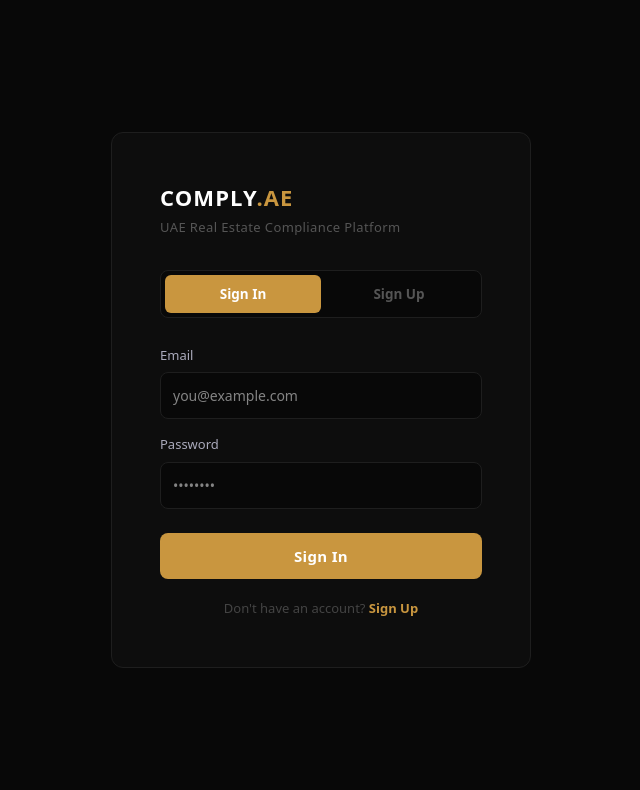
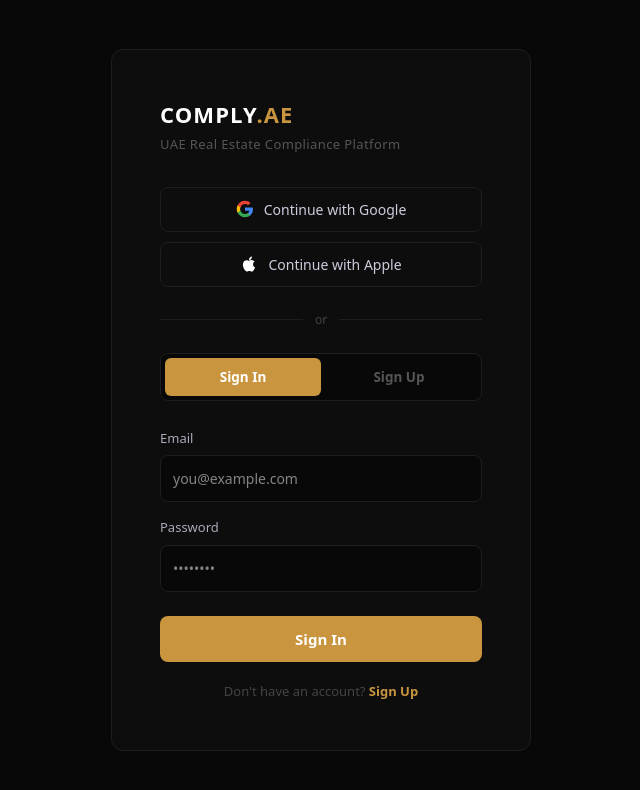
Before and after one commit to Abbsogol/comply-ae, a Next.js app: page /login in a window 1280 px wide. Shown: the top 790 px of the page, without its empty margins (319-959 px from the left). Built offline with nearby package versions, Linux system fonts and the light colour scheme; no server answers; a web font is replaced by a local one.

Commit message:
Add Google and Apple sign in buttons

```diff
--- a/src/app/login/page.tsx
+++ b/src/app/login/page.tsx
@@ -33,7 +33,6 @@ export default function LoginPage() {
         setLoading(false)
         return
       }
-
       const { error } = await supabase.auth.signUp({ email, password })
       if (error) {
         setError(error.message)
@@ -56,6 +55,24 @@ export default function LoginPage() {
     }
   }
 
+  const handleGoogleLogin = async () => {
+    await supabase.auth.signInWithOAuth({
+      provider: 'google',
+      options: {
+        redirectTo: 'https://comply-ae.vercel.app/dashboard',
+      },
+    })
+  }
+
+  const handleAppleLogin = async () => {
+    await supabase.auth.signInWithOAuth({
+      provider: 'apple',
+      options: {
+        redirectTo: 'https://comply-ae.vercel.app/dashboard',
+      },
+    })
+  }
+
   const inputStyle = {
     width: '100%',
     padding: '12px',
@@ -66,6 +83,23 @@ export default function LoginPage() {
     fontSize: '14px',
     boxSizing: 'border-box' as const,
     outline: 'none',
+  }
+
+  const socialBtnStyle = {
+    width: '100%',
+    padding: '11px',
+    backgroundColor: '#0D0D0D',
+    border: '1px solid #1E1E1E',
+    borderRadius: '8px',
+    color: '#ccccdd',
+    fontSize: '14px',
+    fontWeight: '500' as const,
+    cursor: 'pointer',
+    display: 'flex',
+    alignItems: 'center',
+    justifyContent: 'center',
+    gap: '10px',
+    transition: 'border-color 0.2s',
   }
 
   return (
@@ -92,6 +126,33 @@ export default function LoginPage() {
         <p style={{ color: '#555', fontSize: '13px', marginBottom: '32px', letterSpacing: '0.03em' }}>
           UAE Real Estate Compliance Platform
         </p>
+
+        {/* Social Login Buttons */}
+        <div style={{ display: 'flex', flexDirection: 'column', gap: '10px', marginBottom: '24px' }}>
+          <button onClick={handleGoogleLogin} style={socialBtnStyle}>
+            <svg width="18" height="18" viewBox="0 0 24 24">
+              <path fill="#4285F4" d="M22.56 12.25c0-.78-.07-1.53-.2-2.25H12v4.26h5.92c-.26 1.37-1.04 2.53-2.21 3.31v2.77h3.57c2.08-1.92 3.28-4.74 3.28-8.09z"/>
+              <path fill="#34A853" d="M12 23c2.97 0 5.46-.98 7.28-2.66l-3.57-2.77c-.98.66-2.23 1.06-3.71 1.06-2.86 0-5.29-1.93-6.16-4.53H2.18v2.84C3.99 20.53 7.7 23 12 23z"/>
+              <path fill="#FBBC05" d="M5.84 14.09c-.22-.66-.35-1.36-.35-2.09s.13-1.43.35-2.09V7.07H2.18C1.43 8.55 1 10.22 1 12s.43 3.45 1.18 4.93l3.66-2.84z"/>
+              <path fill="#EA4335" d="M12 5.38c1.62 0 3.06.56 4.21 1.64l3.15-3.15C17.45 2.09 14.97 1 12 1 7.7 1 3.99 3.47 2.18 7.07l3.66 2.84c.87-2.6 3.3-4.53 6.16-4.53z"/>
+            </svg>
+            Continue with Google
+          </button>
+
+          <button onClick={handleAppleLogin} style={socialBtnStyle}>
+            <svg width="18" height="18" viewBox="0 0 24 24" fill="#ffffff">
+              <path d="M18.71 19.5c-.83 1.24-1.71 2.45-3.05 2.47-1.34.03-1.77-.79-3.29-.79-1.53 0-2 .77-3.27.82-1.31.05-2.3-1.32-3.14-2.53C4.25 17 2.94 12.45 4.7 9.39c.87-1.52 2.43-2.48 4.12-2.51 1.28-.02 2.5.87 3.29.87.78 0 2.26-1.07 3.8-.91.65.03 2.47.26 3.64 1.98-.09.06-2.17 1.28-2.15 3.81.03 3.02 2.65 4.03 2.68 4.04-.03.07-.42 1.44-1.38 2.83M13 3.5c.73-.83 1.94-1.46 2.94-1.5.13 1.17-.34 2.35-1.04 3.19-.69.85-1.83 1.51-2.95 1.42-.15-1.15.41-2.35 1.05-3.11z"/>
+            </svg>
+            Continue with Apple
+          </button>
+        </div>
+
+        {/* Divider */}
+        <div style={{ display: 'flex', alignItems: 'center', gap: '12px', marginBottom: '24px' }}>
+          <div style={{ flex: 1, height: '1px', backgroundColor: '#1E1E1E' }} />
+          <span style={{ color: '#444', fontSize: '12px' }}>or</span>
+          <div style={{ flex: 1, height: '1px', backgroundColor: '#1E1E1E' }} />
+        </div>
 
         {/* Tabs */}
         <div style={{
@@ -125,96 +186,49 @@ export default function LoginPage() {
         </div>
 
         <form onSubmit={handleSubmit}>
-          {/* Email */}
           <div style={{ marginBottom: '16px' }}>
-            <label style={{ color: '#aaaabb', fontSize: '13px', display: 'block', marginBottom: '7px' }}>
-              Email
-            </label>
-            <input
-              type="email"
-              value={email}
-              onChange={e => setEmail(e.target.value)}
-              required
-              placeholder="you@example.com"
-              style={inputStyle}
-            />
+            <label style={{ color: '#aaaabb', fontSize: '13px', display: 'block', marginBottom: '7px' }}>Email</label>
+            <input type="email" value={email} onChange={e => setEmail(e.target.value)} required placeholder="you@example.com" style={inputStyle} />
           </div>
 
-          {/* Password */}
           <div style={{ marginBottom: mode === 'signup' ? '16px' : '24px' }}>
-            <label style={{ color: '#aaaabb', fontSize: '13px', display: 'block', marginBottom: '7px' }}>
-              Password
-            </label>
-            <input
-              type="password"
-              value={password}
-              onChange={e => setPassword(e.target.value)}
-              required
-              placeholder="••••••••"
-              style={inputStyle}
-            />
+            <label style={{ color: '#aaaabb', fontSize: '13px', display: 'block', marginBottom: '7px' }}>Password</label>
+            <input type="password" value={password} onChange={e => setPassword(e.target.value)} required placeholder="••••••••" style={inputStyle} />
           </div>
 
-          {/* Confirm Password (signup only) */}
           {mode === 'signup' && (
             <div style={{ marginBottom: '24px' }}>
-              <label style={{ color: '#aaaabb', fontSize: '13px', display: 'block', marginBottom: '7px' }}>
-                Confirm Password
-              </label>
-              <input
-                type="password"
-                value={confirmPassword}
-                onChange={e => setConfirmPassword(e.target.value)}
-                required
-                placeholder="••••••••"
-                style={inputStyle}
-              />
+              <label style={{ color: '#aaaabb', fontSize: '13px', display: 'block', marginBottom: '7px' }}>Confirm Password</label>
+              <input type="password" value={confirmPassword} onChange={e => setConfirmPassword(e.target.value)} required placeholder="••••••••" style={inputStyle} />
             </div>
           )}
 
-          {/* Error / Success */}
           {error && (
-            <p style={{ color: '#f87171', fontSize: '13px', marginBottom: '16px', backgroundColor: '#2d0f0f', padding: '10px 12px', borderRadius: '6px' }}>
-              {error}
-            </p>
+            <p style={{ color: '#f87171', fontSize: '13px', marginBottom: '16px', backgroundColor: '#2d0f0f', padding: '10px 12px', borderRadius: '6px' }}>{error}</p>
           )}
           {success && (
-            <p style={{ color: '#4ade80', fontSize: '13px', marginBottom: '16px', backgroundColor: '#052e16', padding: '10px 12px', borderRadius: '6px' }}>
-              {success}
-            </p>
+            <p style={{ color: '#4ade80', fontSize: '13px', marginBottom: '16px', backgroundColor: '#052e16', padding: '10px 12px', borderRadius: '6px' }}>{success}</p>
           )}
 
-          {/* Submit */}
           <button
             type="submit"
             disabled={loading}
             style={{
-              width: '100%',
-              padding: '12px',
-              backgroundColor: GOLD,
-              color: '#ffffff',
-              border: 'none',
-              borderRadius: '8px',
-              fontSize: '15px',
-              fontWeight: '600',
+              width: '100%', padding: '12px',
+              backgroundColor: GOLD, color: '#ffffff',
+              border: 'none', borderRadius: '8px',
+              fontSize: '15px', fontWeight: '600',
               cursor: loading ? 'not-allowed' : 'pointer',
               opacity: loading ? 0.7 : 1,
-              letterSpacing: '0.02em',
             }}
           >
-            {loading
-              ? (mode === 'signin' ? 'Signing in...' : 'Creating account...')
-              : (mode === 'signin' ? 'Sign In' : 'Create Account')}
+            {loading ? (mode === 'signin' ? 'Signing in...' : 'Creating account...') : (mode === 'signin' ? 'Sign In' : 'Create Account')}
           </button>
         </form>
 
-        {/* Switch mode link */}
         <p style={{ color: '#444', fontSize: '13px', textAlign: 'center', marginTop: '20px' }}>
           {mode === 'signin' ? "Don't have an account? " : 'Already have an account? '}
-          <span
-            onClick={() => { setMode(mode === 'signin' ? 'signup' : 'signin'); setError(''); setSuccess('') }}
-            style={{ color: GOLD, cursor: 'pointer', fontWeight: '600' }}
-          >
+          <span onClick={() => { setMode(mode === 'signin' ? 'signup' : 'signin'); setError(''); setSuccess('') }} style={{ color: GOLD, cursor: 'pointer', fontWeight: '600' }}>
             {mode === 'signin' ? 'Sign Up' : 'Sign In'}
           </span>
         </p>
```
